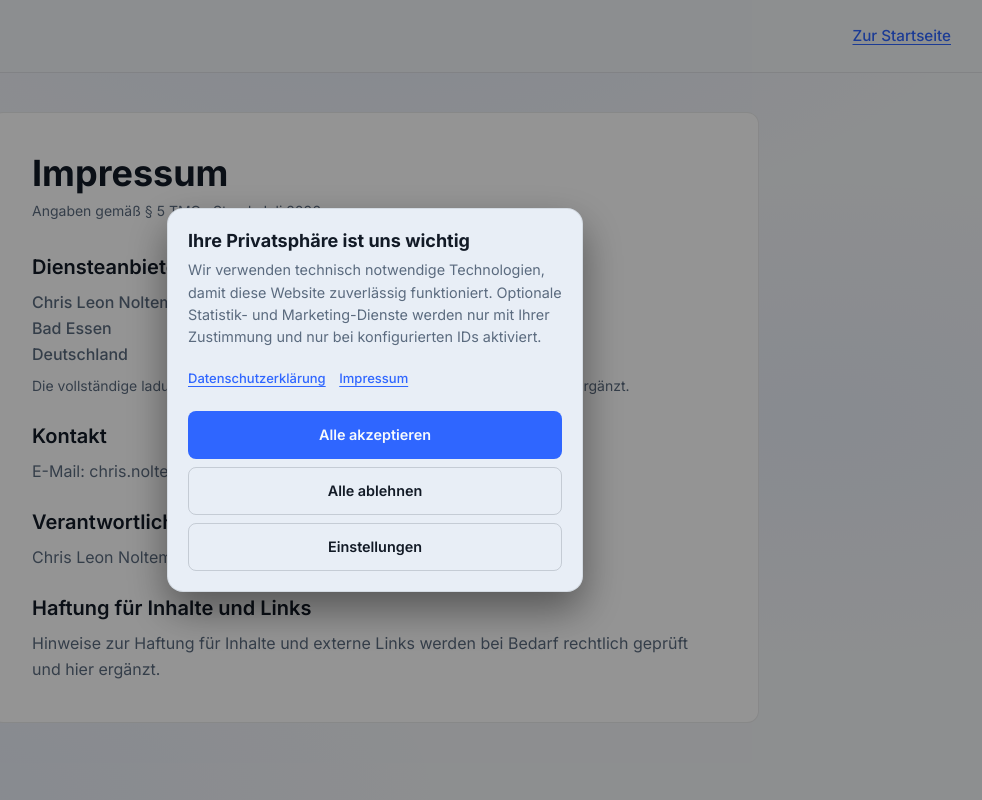
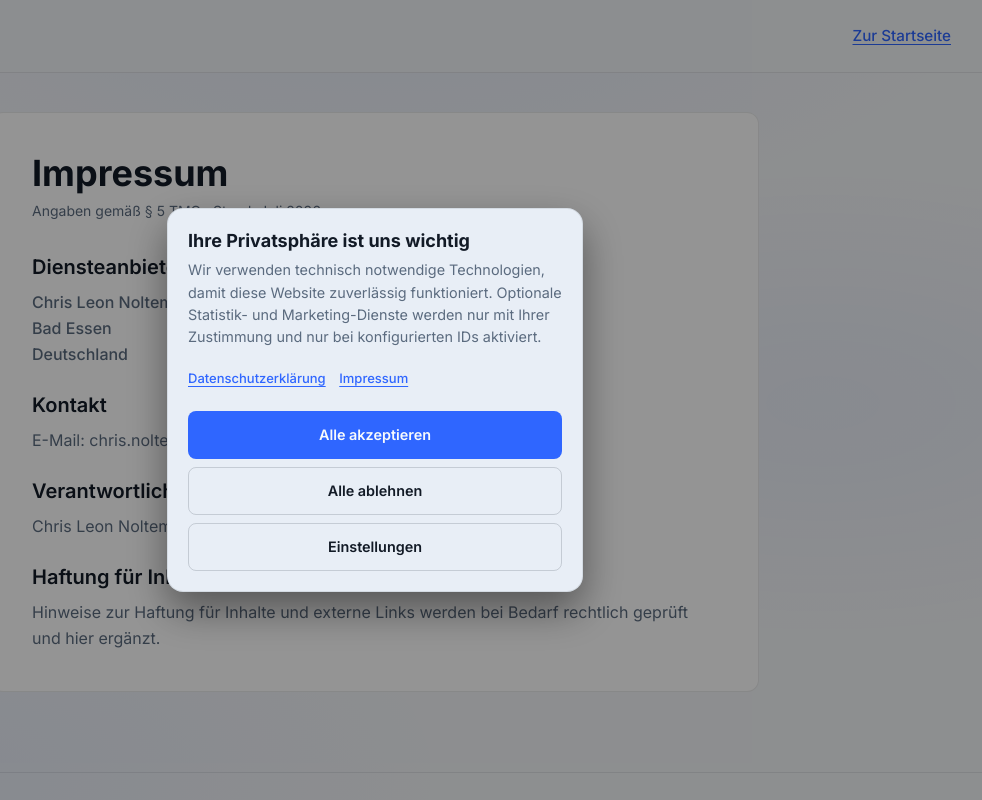
Before and after one commit to chrisnltr/portfolio, a Nuxt app: page /impressum in a window 1280 px wide. Shown: the whole page, without its empty margins (265-1247 px from the left). Built offline with nearby package versions, Linux system fonts and the light colour scheme.

Commit message:
refactor(impressum): remove placeholder address paragraph for clarity

```diff
--- a/pages/impressum.vue
+++ b/pages/impressum.vue
@@ -18,9 +18,6 @@
                 Chris Leon Noltemeier<br>
                 Bad Essen<br>
                 Deutschland
-              </p>
-              <p class="text-text-secondary leading-relaxed mt-2 text-sm">
-                Die vollständige ladungsfähige Anschrift (Straße, Hausnummer, PLZ Ort) wird hier ergänzt.
               </p>
             </section>
 
```
